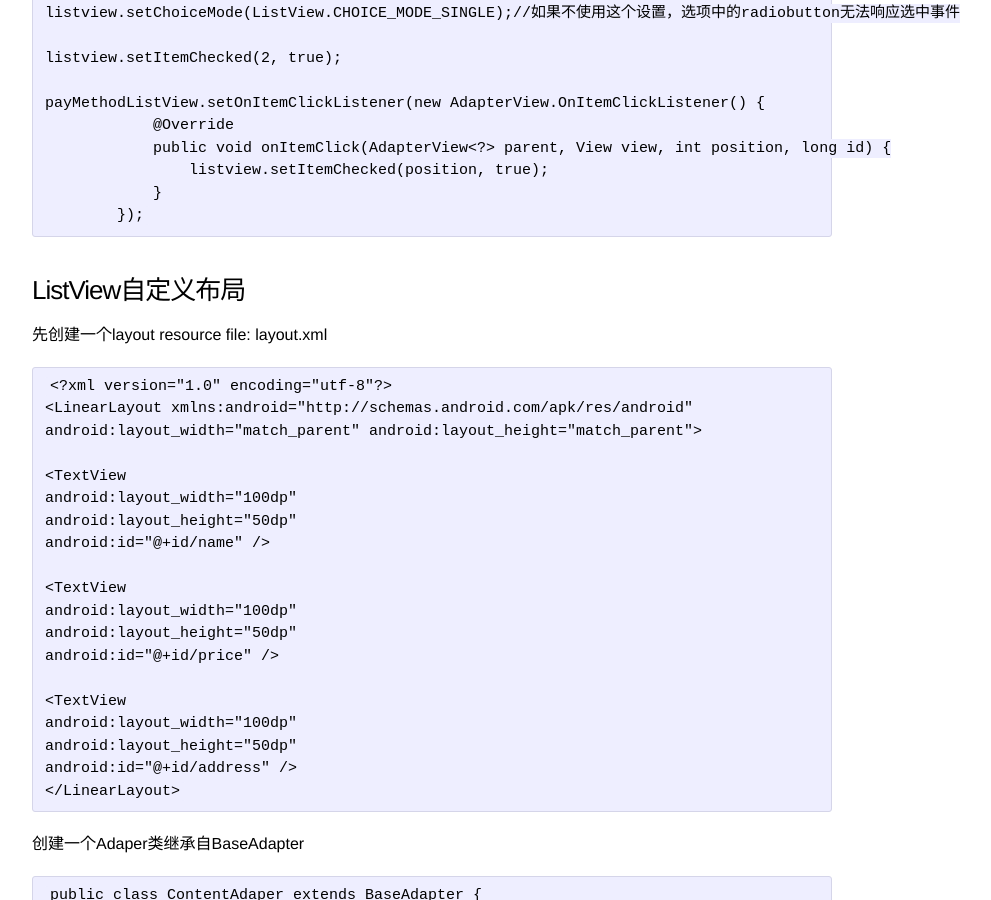
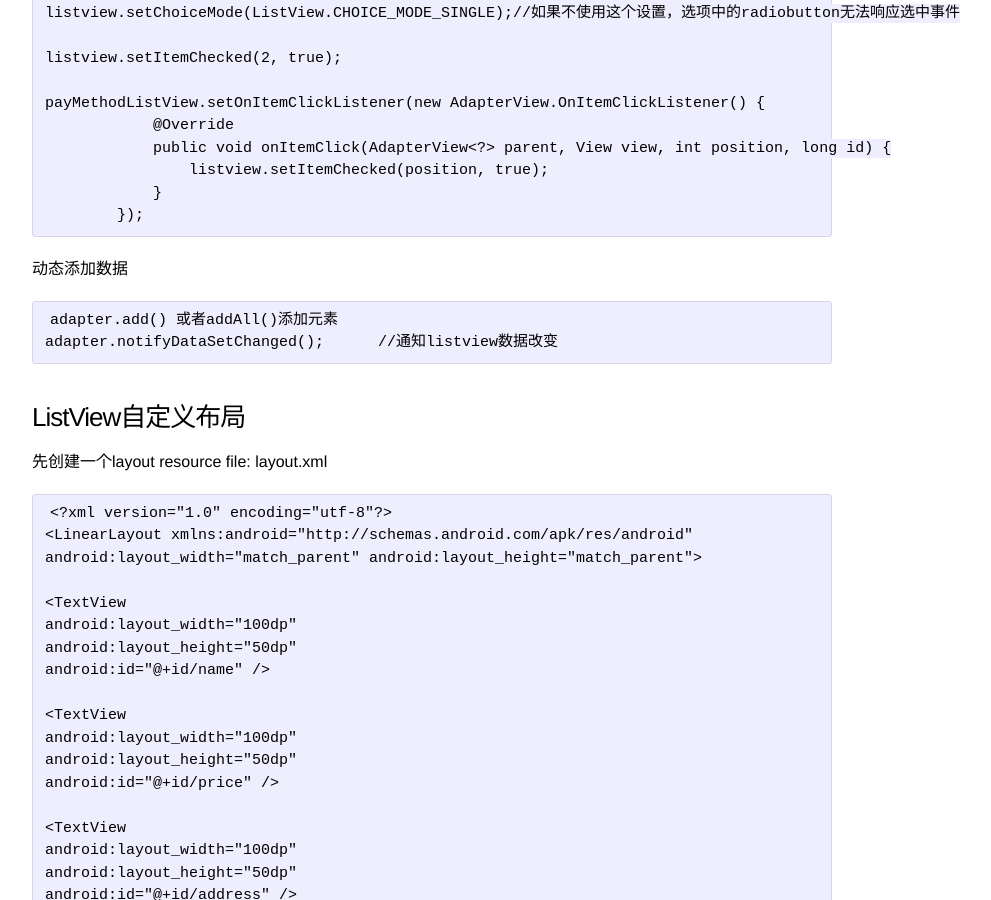
Before and after one commit to viator42/viator42.github.io, a Jekyll site: the page built from _posts/2014-4-4-android-note.markdown, in a window 1280 px wide and 900 px high, scrolled down 5035 px. Shown: the whole window, without its empty margins (208-1199 px from the left). Built offline with Jekyll 4.4.1, drawn with Linux system fonts in a browser that asks for light colours.

Commit message:
android笔记修改

```diff
--- a/_posts/2014-4-4-android-note.markdown
+++ b/_posts/2014-4-4-android-note.markdown
@@ -202,7 +202,10 @@ Activity.java 使用 Fragment
                 }
             });
 
+动态添加数据
 
+    adapter.add() 或者addAll()添加元素
+    adapter.notifyDataSetChanged();      //通知listview数据改变
 
 
 ### ListView自定义布局
```
